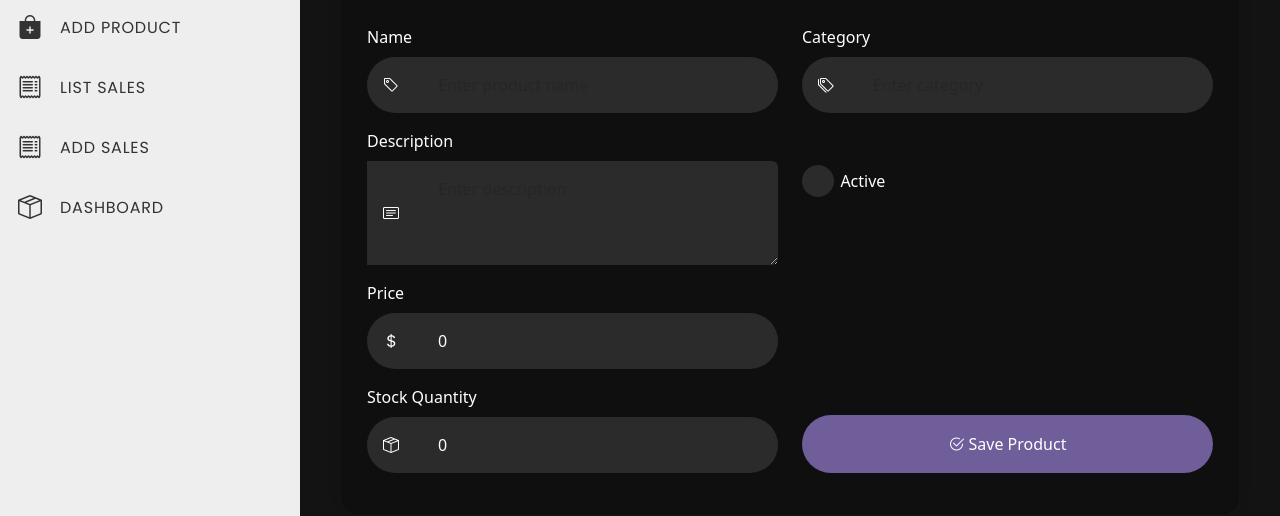
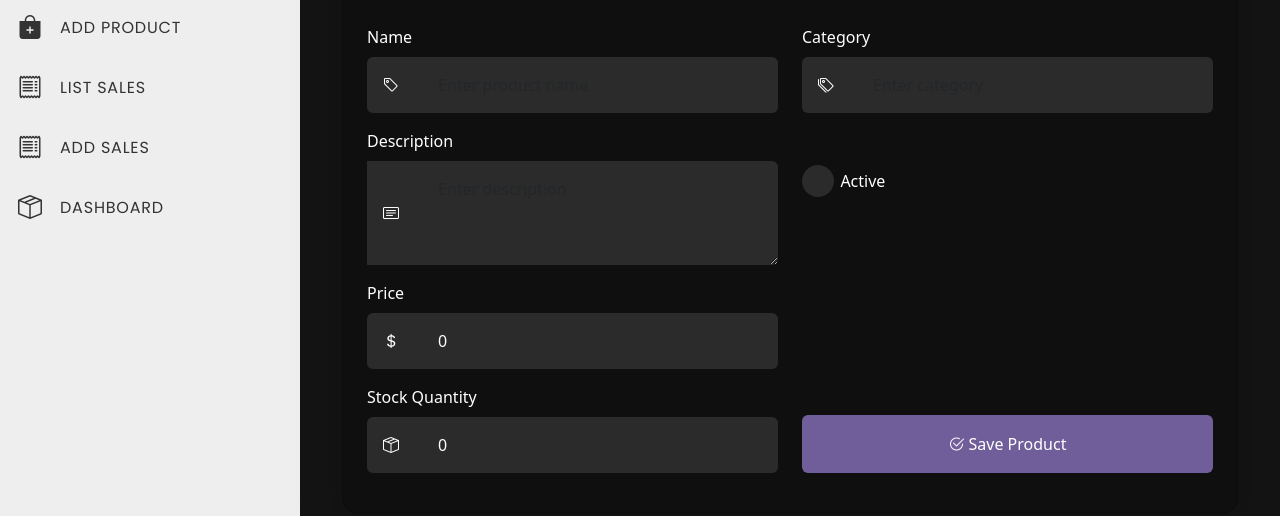
Before and after one commit to viniciusjuste/Sales-and-Inventory-Dashboard-FrontEnd, an Angular app in the folder SalesAndInventoryDashboard-FE/: page /add-product in a window 1280 px wide. Shown: the part 172-688 px from the top of the page. Built offline with nearby package versions, Linux system fonts and the light colour scheme.

Commit message:
style: melhora o estilo visual do form de adicionar product

```diff
--- a/SalesAndInventoryDashboard-FE/src/app/components/add-product/add-product.component.css
+++ b/SalesAndInventoryDashboard-FE/src/app/components/add-product/add-product.component.css
@@ -25,10 +25,9 @@ form {
 }
 
 form input {
-    padding: 0.5rem 1.5rem;
+    padding: 0rem 1.5rem;
     background-color: var(--black-light);
     color: var(--white);
-    border-radius: 3rem;
     border: none;
 }
 
@@ -36,7 +35,6 @@ form input {
     border: none;
     background-color: var(--black-light);
     color: var(--white);
-    border-radius: 3rem;
     padding: 1rem;
 }
 
@@ -69,7 +67,6 @@ form .form-check-label {
 }
 
 .btn-add {
-    border-radius: 3rem;
     background-color: var(--purple);
     color: var(--white);
     padding: 1rem 1.5rem;
```
